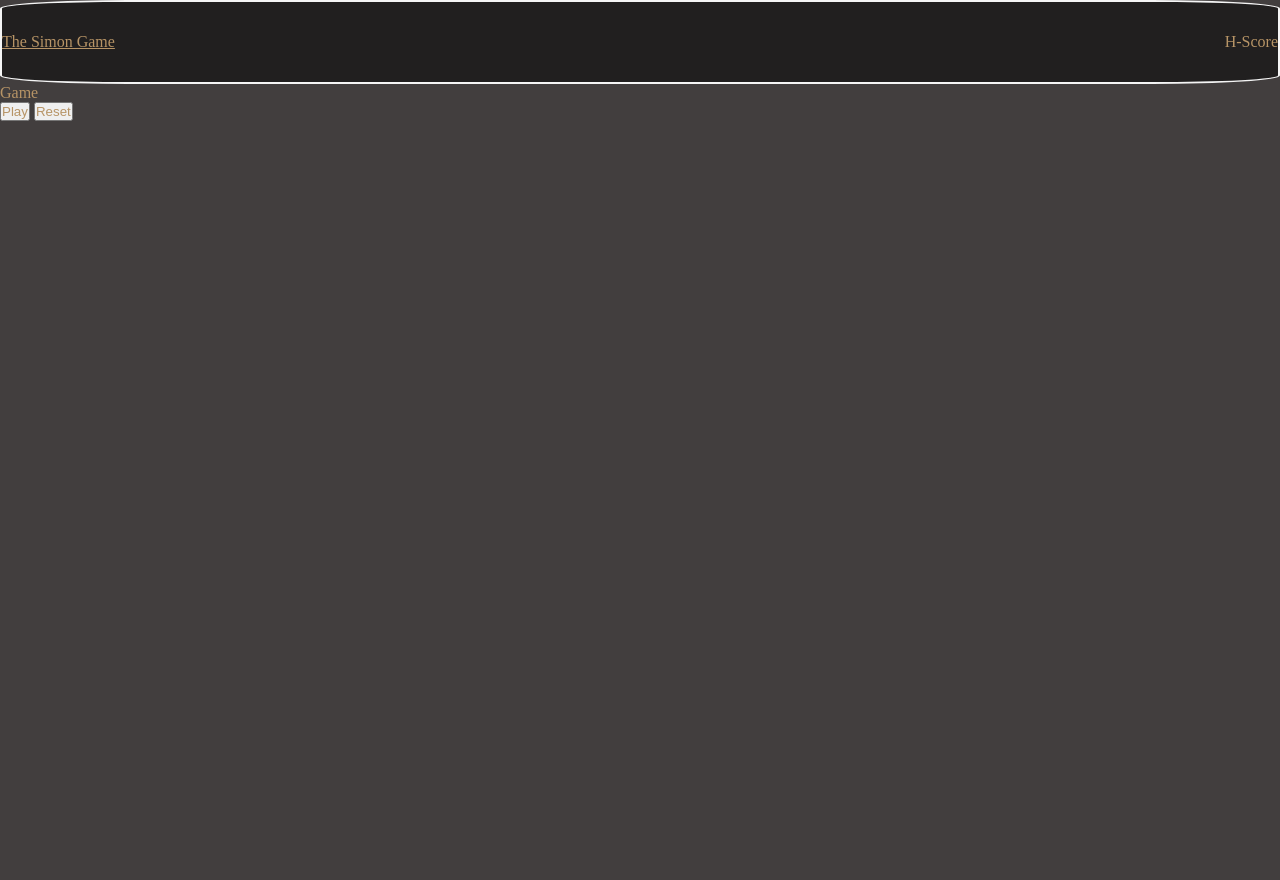
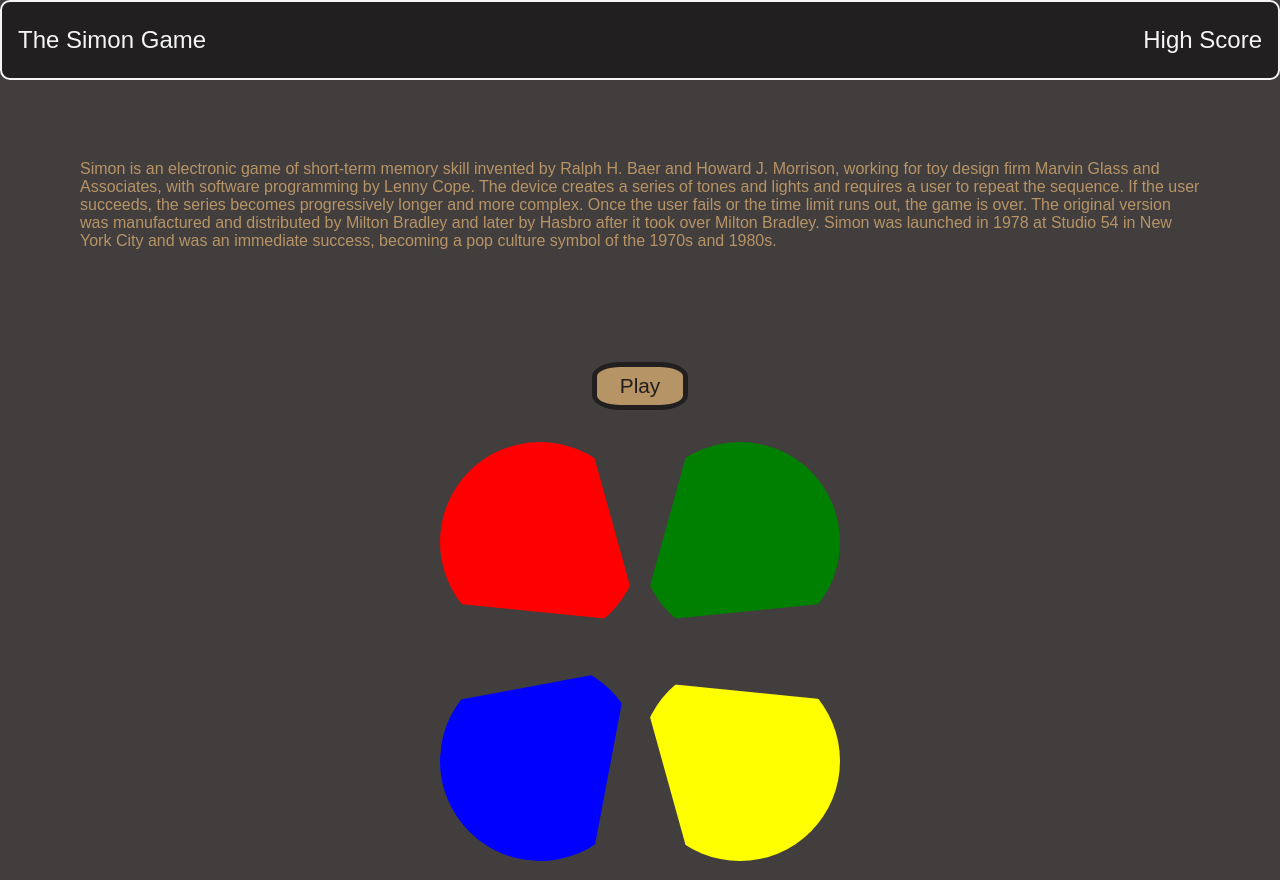
Before and after one commit to V-isha-L/Simon-Game, a plain HTML site: page index.html in a window 1280 px wide. Before the commit the page ends 800 px from the top, so only its background shows below. Drawn offline with Linux system fonts and the light colour scheme.

Commit message:
adding few css property and improving ui

```diff
--- a/index.html
+++ b/index.html
@@ -9,14 +9,22 @@
 <body>
     <div class="nav">
         <a href="index.html">The Simon Game</a>
-        <p>H-Score</p>
+        <p>High Score</p>
     </div>
 
     <div class="container">
-        <div class="game-container">Game</div>
+        <div class="info">
+            <p>Simon is an electronic game of short-term memory skill invented by Ralph H. Baer and Howard J. Morrison, working for toy design firm Marvin Glass and Associates, with software programming by Lenny Cope. The device creates a series of tones and lights and requires a user to repeat the sequence. If the user succeeds, the series becomes progressively longer and more complex. Once the user fails or the time limit runs out, the game is over. The original version was manufactured and distributed by Milton Bradley and later by Hasbro after it took over Milton Bradley. Simon was launched in 1978 at Studio 54 in New York City and was an immediate success, becoming a pop culture symbol of the 1970s and 1980s.</p>
+        </div>
         <div class="options">
             <button id="play">Play</button>
-            <button id="Reset">Reset</button>
+            <button id="reset" class="hide">Reset</button>
+        </div>
+        <div class="game-container">
+            <div class="quad quad1"></div>
+            <div class="quad quad2"></div>
+            <div class="quad quad3"></div>
+            <div class="quad quad4"></div>
         </div>
     </div>
 </body>
--- a/styles.css
+++ b/styles.css
@@ -1,11 +1,13 @@
 * {
     margin: 0;
     padding: 0;
+    box-sizing: border-box;
     color: rgb(183, 148, 102);
 }
 
 body {
     background-color: rgba(42, 38, 38, 0.886);
+    font-family: Arial, sans-serif;
 }
 
 .nav {
@@ -14,8 +16,108 @@ body {
     position: sticky;
     top: 0;
     border: 2px solid whitesmoke;
-    border-radius: 10%;
+    border-radius: 10px;
     display: flex;
     justify-content: space-between;
     align-items: center;
+    padding: 0 1rem;
 }
+
+.nav a {
+    color: whitesmoke;
+    font-size: 1.5rem;
+    text-decoration: none;
+}
+
+.nav p {
+    color: whitesmoke;
+    font-size: 1.5rem;
+}
+
+.hide {
+    display: none;
+}
+
+.container {
+    height: 100vh;
+    display: flex;
+    flex-direction: column;
+    gap: 2rem;
+    justify-content: center;
+    align-items: center;
+}
+
+.info {
+    padding: 5rem;
+}
+
+.options {
+    display: flex;
+    gap: 2rem;
+}
+
+.options button {
+    height: 3rem;
+    font-size: 1.3rem;
+    width: 6rem;
+    border: 5px solid rgb(33, 31, 31);
+    border-radius: 30%;
+    transition: all 0.3s ease;
+    cursor: pointer;
+    background-color: rgb(183, 148, 102);
+    color: rgb(33, 31, 31);
+}
+
+.options button:hover {
+    filter: invert();
+    transform: scale(1.1);
+}
+
+.options button:active {
+    transform: scale(0.95);
+    background-color: #1d6d9f;
+}
+
+.game-container {
+    height: 500px;
+    width: 500px;
+    display: flex;
+    flex-wrap: wrap;
+    justify-content: center;
+    background-color: transparent;
+}
+
+.quad {
+    width: 200px;
+    height: 200px;
+    display: flex;
+    justify-content: center;
+    align-items: center;
+    font-size: 1.5rem;
+    font-weight: bold;
+    color: #fff;
+    border-radius: 50%;
+}
+
+.quad1 {
+    background-color: red;
+    clip-path: polygon(0 80%,100% 90%,75% 0,0 0);
+}
+
+.quad2 {
+    background-color: green;
+    clip-path: polygon(0 80%,100% 90%,75% 0,0 0);
+    transform: rotateY(180deg);
+}
+
+.quad3 {
+    background-color: blue;
+    clip-path: polygon(0 80%,100% 90%,75% 0,0 0);
+    transform: rotateZ(275deg);
+}
+
+.quad4 {
+    background-color: yellow;
+    clip-path: polygon(0 80%,100% 90%,75% 0,0 0);
+    transform: rotateZ(180deg);
+}
```
